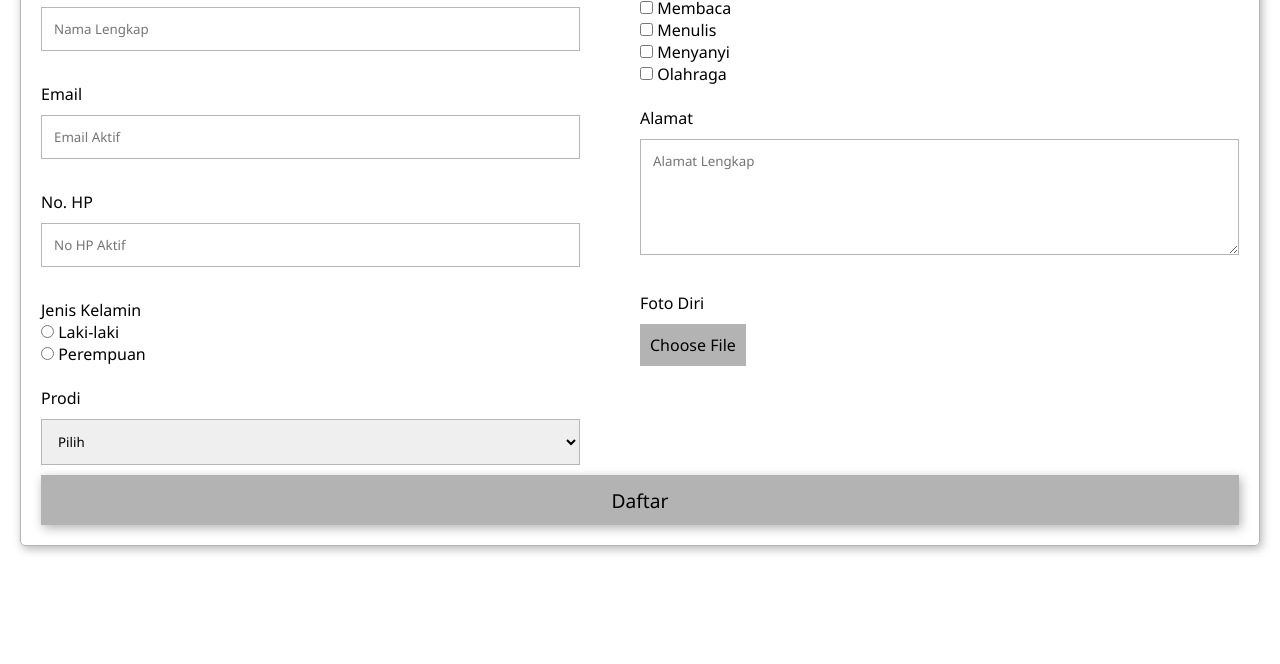
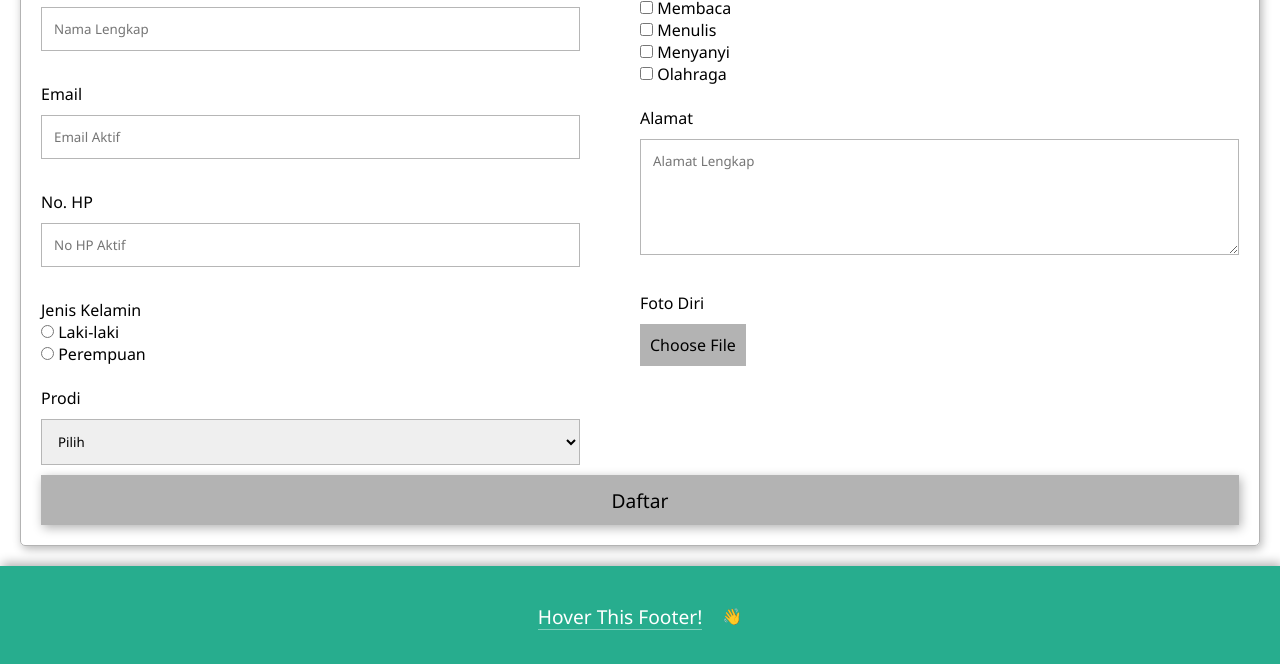
Before and after one commit to pfiddar/tugassib24-fiddar, a plain HTML site: page form.html in a window 1280 px wide. Shown: the part 226-890 px from the top of the page. Before the commit the page ends 800 px from the top, so only its background shows below. Drawn offline with Linux system fonts and the light colour scheme.

Commit message:
adding footer and replace script

```diff
--- a/form.html
+++ b/form.html
@@ -5,6 +5,7 @@
     <meta name="viewport" content="width=device-width, initial-scale=1.0">
     <link rel="stylesheet" href="assets/form_style.css">
     <link rel="stylesheet" href="assets/nav.css">
+    <link rel="stylesheet" href="assets/footer.css">
     <title>Register</title>
 </head>
 <body>
@@ -79,6 +80,11 @@
 
         </form>
     </div>
-
+    <footer>
+        <ul class="footer">
+            <li><a href="#">Hover This Footer!</a></li>
+            <li><p>👋</p></li>
+        </ul>
+    </footer>
 </body>
 </html>
```
Also changed, not shown: jsdasar.html (+1 -1 lines).
